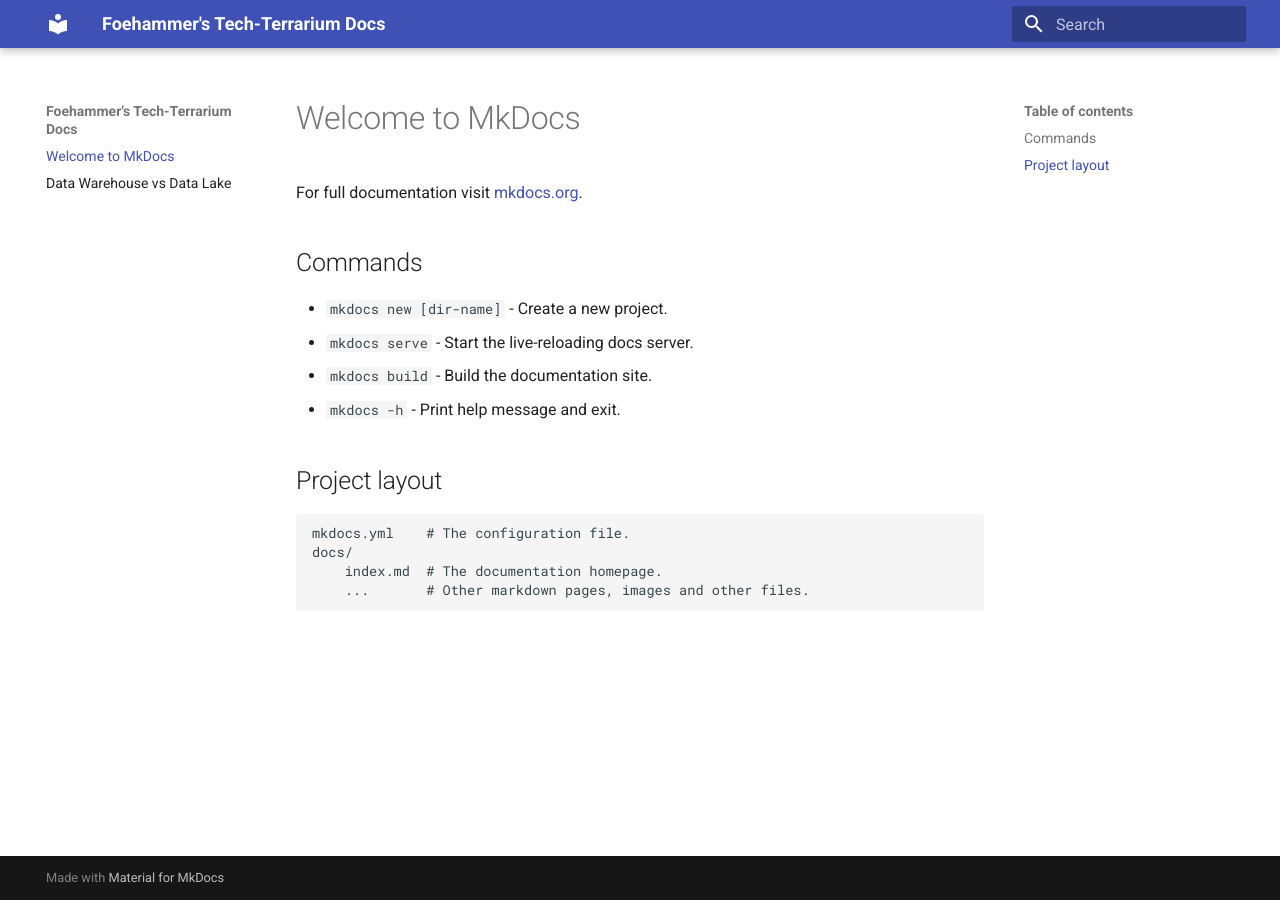
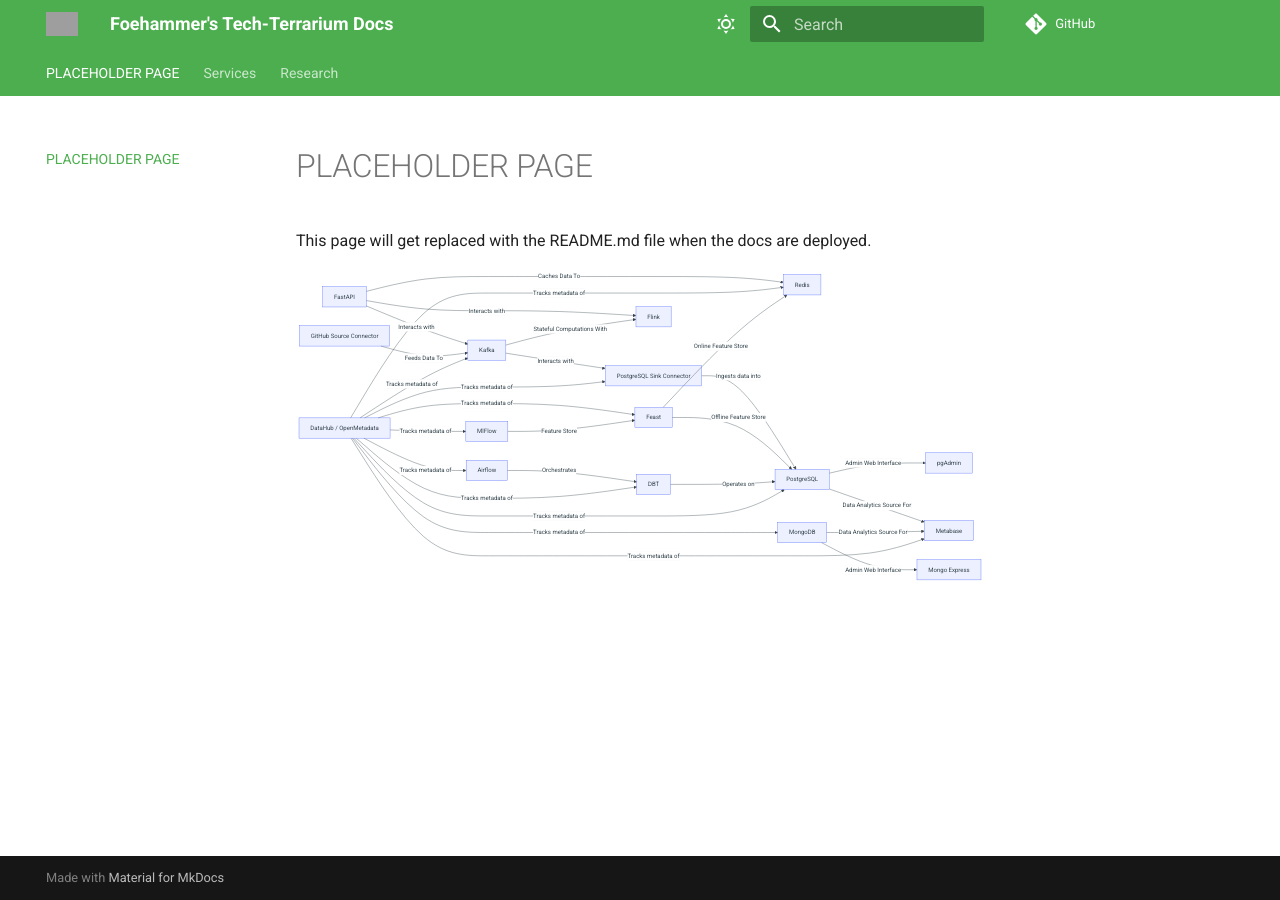
Before and after one commit to Foehammer82/tech-terrarium, an MkDocs documentation site: the page built from docs/index.md, in a window 1280 px wide. Built offline with MkDocs 1.6.1 and Material for MkDocs 9.7.7, drawn with Linux system fonts in a browser that asks for light colours; comment, search, counter and statistics services are not loaded; grey boxes are pictures that could not be loaded.

Commit message:
getting the docs layout configured

````diff
--- /dev/null
+++ b/.pre-commit-config.yaml
@@ -0,0 +1,5 @@
+repos:
+  - repo: https://github.com/python-poetry/poetry
+    rev: 1.8.0
+    hooks:
+      - id: poetry-check
--- a/docs/index.md
+++ b/docs/index.md
@@ -1,17 +1,33 @@
-# Welcome to MkDocs
+# PLACEHOLDER PAGE
 
-For full documentation visit [mkdocs.org](https://www.mkdocs.org).
+This page will get replaced with the README.md file when the docs are deployed.
 
-## Commands
-
-* `mkdocs new [dir-name]` - Create a new project.
-* `mkdocs serve` - Start the live-reloading docs server.
-* `mkdocs build` - Build the documentation site.
-* `mkdocs -h` - Print help message and exit.
-
-## Project layout
-
-    mkdocs.yml    # The configuration file.
-    docs/
-        index.md  # The documentation homepage.
-        ...       # Other markdown pages, images and other files.
+```mermaid
+graph LR
+    A[FastAPI] -->|Caches Data To| B[Redis]
+    A -->|Interacts with| D[Kafka]
+    F[GitHub Source Connector] -->|Feeds Data To| D
+    D -->|Interacts with| E[PostgreSQL Sink Connector]
+    E -->|Ingests data into| L[PostgreSQL]
+    U -->|Offline Feature Store| L
+    L -->|Admin Web Interface| M[pgAdmin]
+    A -->|Interacts with| G
+    D -->|Stateful Computations With| G[Flink]
+    L -->|Data Analytics Source For| K[Metabase]
+    I[MongoDB] -->|Admin Web Interface| J[Mongo Express]
+    I -->|Data Analytics Source For| K
+    O[Airflow] -->|Orchestrates| P[DBT]
+    P -->|Operates on| L
+    Q[DataHub / OpenMetadata] -->|Tracks metadata of| B
+    Q -->|Tracks metadata of| I
+    Q -->|Tracks metadata of| L
+    Q -->|Tracks metadata of| K
+    Q -->|Tracks metadata of| O
+    Q -->|Tracks metadata of| T[MlFlow]
+    Q -->|Tracks metadata of| E
+    Q -->|Tracks metadata of| D
+    Q -->|Tracks metadata of| P
+    Q -->|Tracks metadata of| U
+    T -->|Feature Store| U[Feast]
+    U -->|Online Feature Store| B
+```
--- a/mkdocs.yml
+++ b/mkdocs.yml
@@ -1,4 +1,60 @@
 site_name: Foehammer's Tech-Terrarium Docs
 site_url: http://localhost:8089
+repo_url: https://github.com/Foehammer82/tech-terrarium
+
 theme:
   name: material
+  logo: assets/terrarium_icon.png
+  favicon: assets/favicon.ico
+  features:
+    - navigation.instant
+    - navigation.instant.progress
+    - navigation.tabs
+    - navigation.sections # flat is better than nested
+    - navigation.path
+    - search.suggest
+    - search.highlight
+    - search.share
+  palette:
+    # Palette toggle for light mode
+    - media: "(prefers-color-scheme: light)"
+      scheme: default
+      primary: green
+      toggle:
+        icon: material/weather-sunny
+        name: Switch to dark mode
+
+    # Palette toggle for dark mode
+    - media: "(prefers-color-scheme: dark)"
+      scheme: slate
+      primary: blue grey
+      toggle:
+        icon: material/weather-night
+        name: Switch to light mode
+
+#extra:
+#  homepage: https://Foehammer82.gitlab.io/tech-terrarium
+
+markdown_extensions:
+  - abbr
+  - attr_list
+  - md_in_html
+  - pymdownx.highlight:
+      anchor_linenums: true
+      line_spans: __span
+      pygments_lang_class: true
+  - pymdownx.inlinehilite
+  - pymdownx.snippets
+  - pymdownx.superfences:
+      custom_fences:
+        - name: mermaid
+          class: mermaid
+          format: !!python/name:pymdownx.superfences.fence_code_format
+  - tables
+  - footnotes
+  - def_list
+  - pymdownx.tasklist:
+      custom_checkbox: true
+
+plugins:
+  - search
--- a/pyproject.toml
+++ b/pyproject.toml
@@ -18,6 +18,7 @@
 
 [tool.poetry.group.dev.dependencies]
 black = "^24.4.2"
+pre-commit = "^3.7.1"
 
 [tool.poetry.group.test.dependencies]
 pytest = "^8.2.1"
````
Also changed, not shown: README.md (+5 -0 lines), docs/assets/favicon.ico (added), docs/research/data_warehouse_vs_lake.md (renamed from docs/data_warehouse_vs_lake.md), docs/services.md (added), 2 other files.
